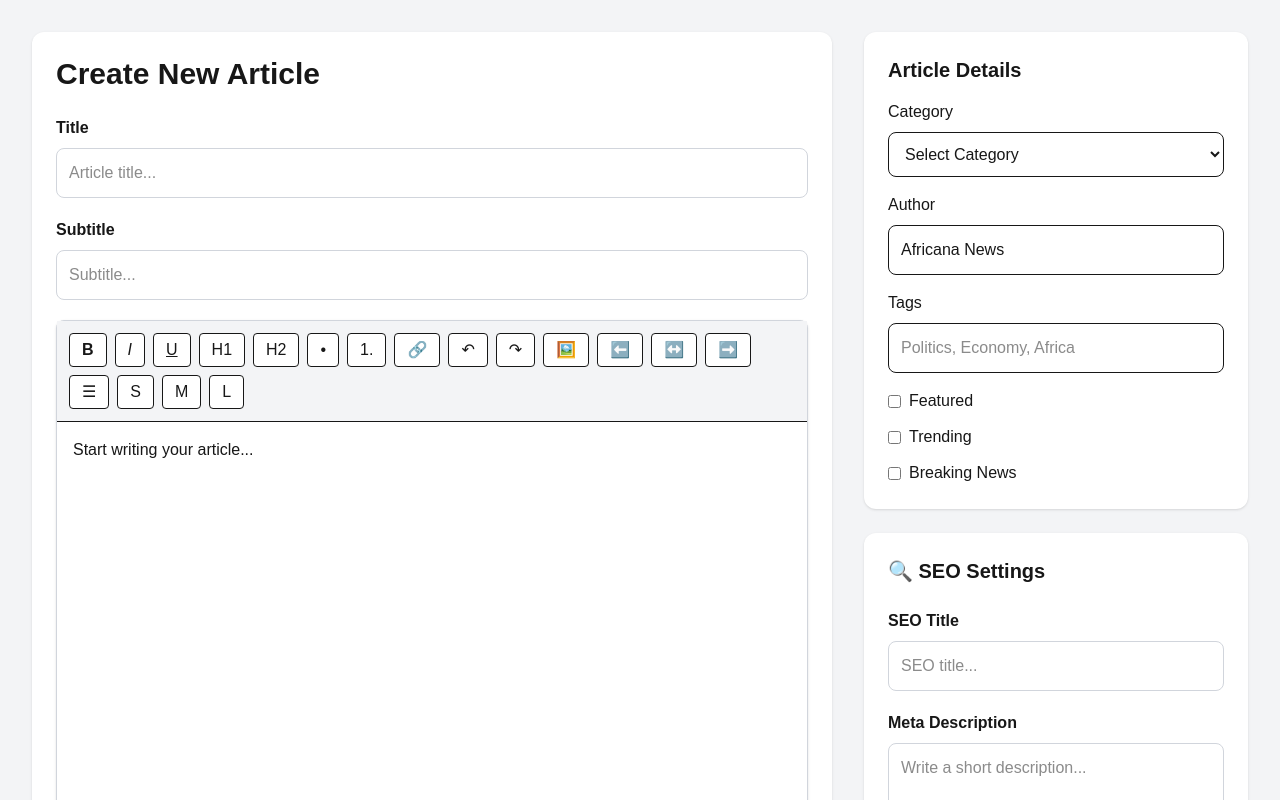
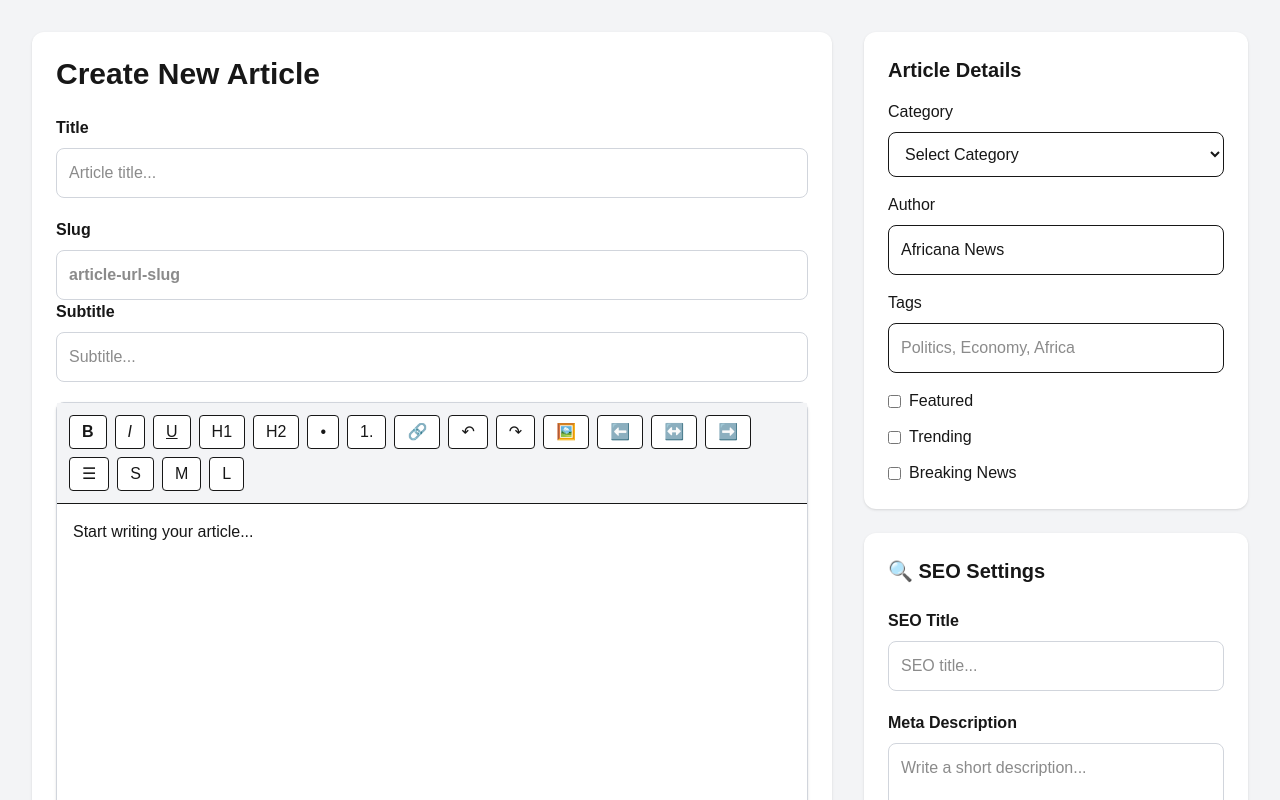
Before and after one commit to tbagbotas/Africana, a Next.js app: page /admin/articles/new in a window 1280 px wide. Shown: the top 800 px of the page. Built offline with nearby package versions, Linux system fonts and the light colour scheme.

Commit message:
Added automatic slug generator

```diff
--- a/src/components/admin/ArticleForm.tsx
+++ b/src/components/admin/ArticleForm.tsx
@@ -10,6 +10,7 @@ import SeoPanel from "./editor/SeoPanel";
 export default function ArticleForm() {
   const [title, setTitle] = useState("");
   const [subtitle, setSubtitle] = useState("");
+  const [slug, setSlug] = useState("");
   const [content, setContent] = useState("");
 
   const [image, setImage] = useState("");
@@ -104,16 +105,41 @@ export default function ArticleForm() {
                 </label>
 
                 <input
-                  type="text"
-                  value={title}
-                  onChange={(e) => setTitle(e.target.value)}
-                  placeholder="Article title..."
-                  className="w-full rounded-lg border border-gray-300 p-3 outline-none focus:border-emerald-600"
-                />
+  type="text"
+  value={title}
+ onChange={(e) => {
+  const value = e.target.value;
+
+  setTitle(value);
+
+  setSlug(
+    value
+      .toLowerCase()
+      .trim()
+      .replace(/\s+/g, "-")
+      .replace(/[^a-z0-9-]/g, "")
+  );
+}}
+  placeholder="Article title..."
+  className="w-full rounded-lg border border-gray-300 p-3 outline-none focus:border-emerald-600"
+/>
               </div>
 
               <div>
                 <label className="mb-2 block font-semibold">
+                  <div>
+  <label className="mb-2 block font-semibold">
+    Slug
+  </label>
+
+  <input
+    type="text"
+    value={slug}
+    onChange={(e) => setSlug(e.target.value)}
+    placeholder="article-url-slug"
+    className="w-full rounded-lg border border-gray-300 p-3 outline-none focus:border-emerald-600"
+  />
+</div>
                   Subtitle
                 </label>
 
```
